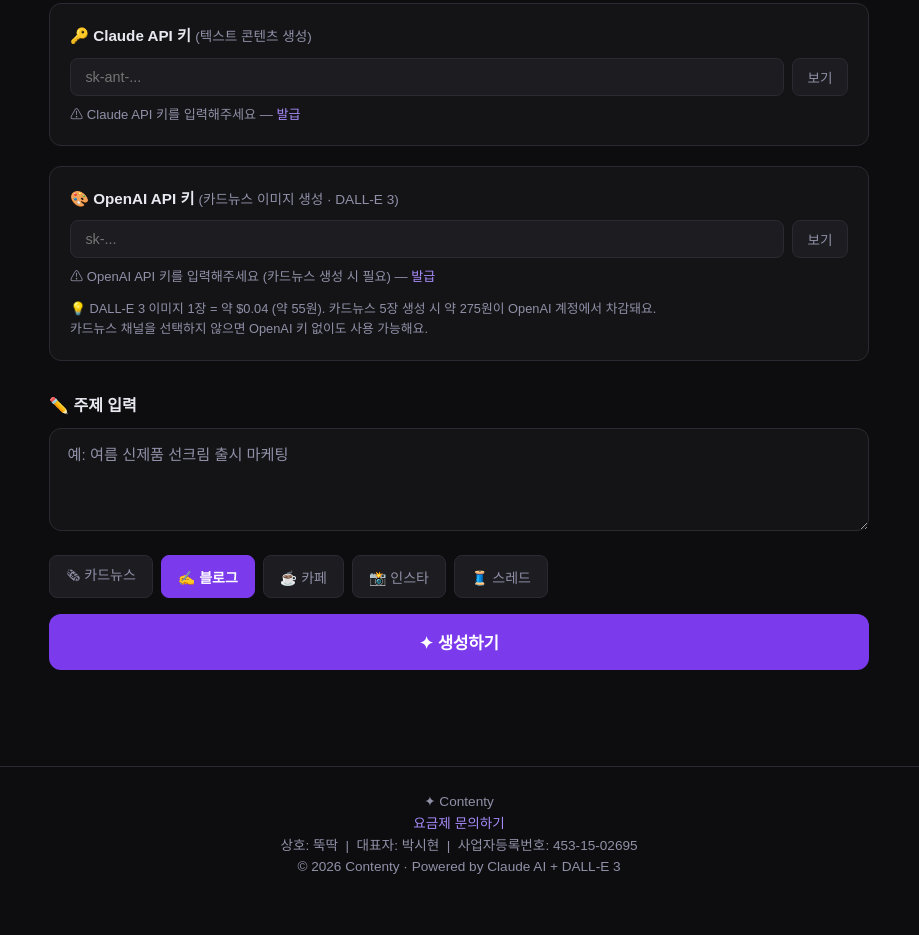
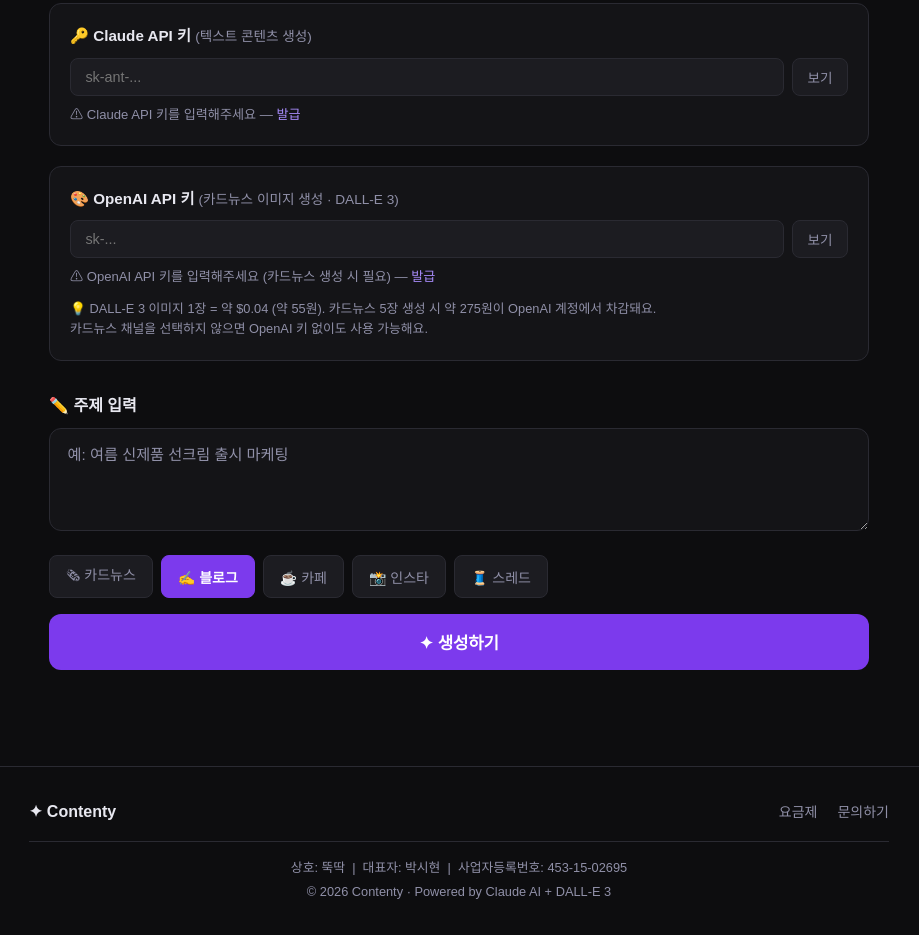
Before and after one commit to psh3456s2/contenty, a website: page public/index.html in a window 1280 px wide. Shown: the part 862-1797 px from the top of the page, without its empty margins (181-1100 px from the left). Before the commit the page ends 1764 px from the top, so only its background shows below. Drawn offline with nearby package versions, Linux system fonts and the light colour scheme.

Commit message:
Update style.css

```diff
--- a/public/css/style.css
+++ b/public/css/style.css
@@ -441,3 +441,45 @@
   .tab { font-size: 0.8rem; padding: 0.4rem 0.7rem; }
   .hero h1 { font-size: 1.75rem; }
 }
+/* ===== FOOTER 개선 ===== */
+footer {
+  border-top: 1px solid var(--border);
+  padding: 2rem 1.25rem;
+}
+.footer-inner {
+  max-width: 860px;
+  margin: 0 auto;
+}
+.footer-top {
+  display: flex;
+  justify-content: space-between;
+  align-items: center;
+  margin-bottom: 1rem;
+  flex-wrap: wrap;
+  gap: 0.5rem;
+}
+.footer-brand {
+  font-weight: 700;
+  font-size: 1rem;
+  color: var(--text);
+}
+.footer-links {
+  display: flex;
+  gap: 1.25rem;
+}
+.footer-links a {
+  font-size: 0.875rem;
+  color: var(--text2);
+}
+.footer-links a:hover { color: var(--accent); }
+.footer-bottom {
+  border-top: 1px solid var(--border);
+  padding-top: 1rem;
+  display: flex;
+  flex-direction: column;
+  gap: 0.25rem;
+}
+.footer-bottom p {
+  font-size: 0.8rem;
+  color: var(--text2);
+}
```
